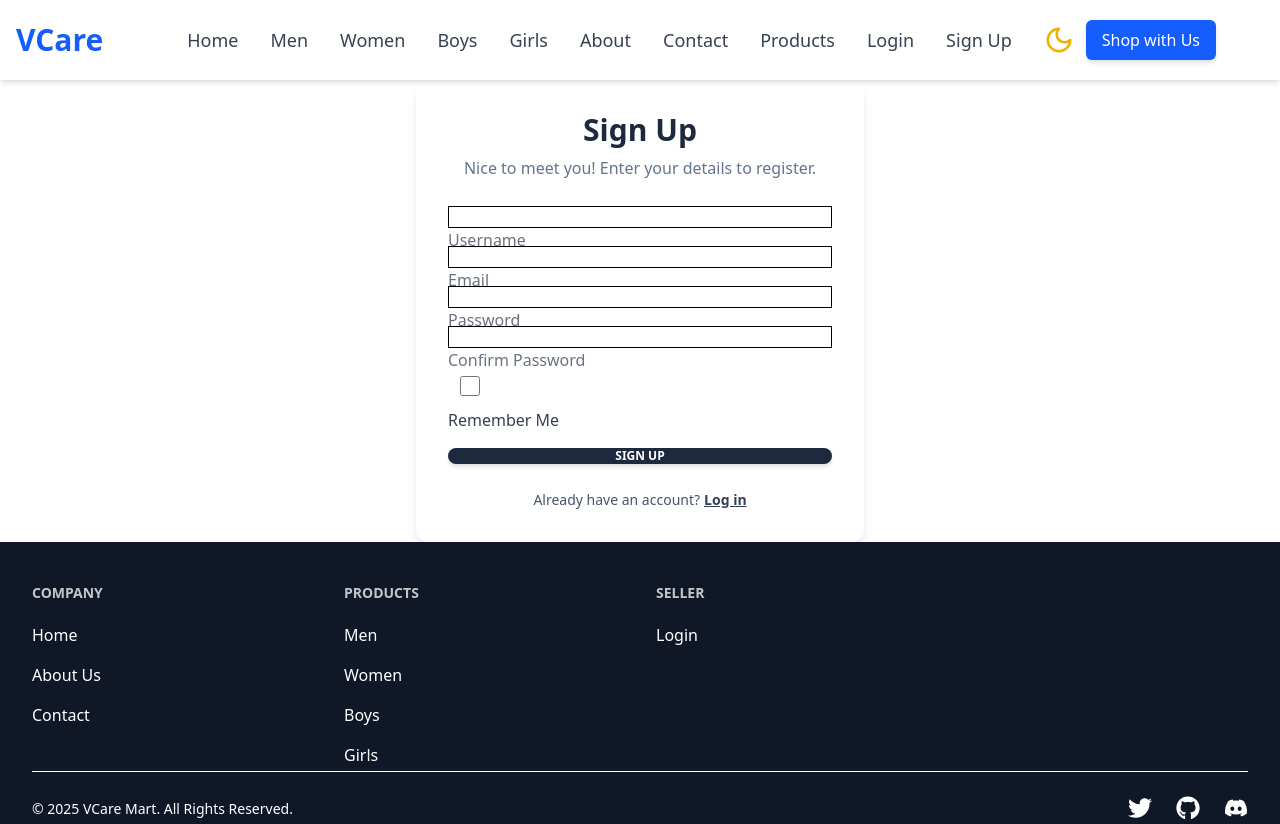
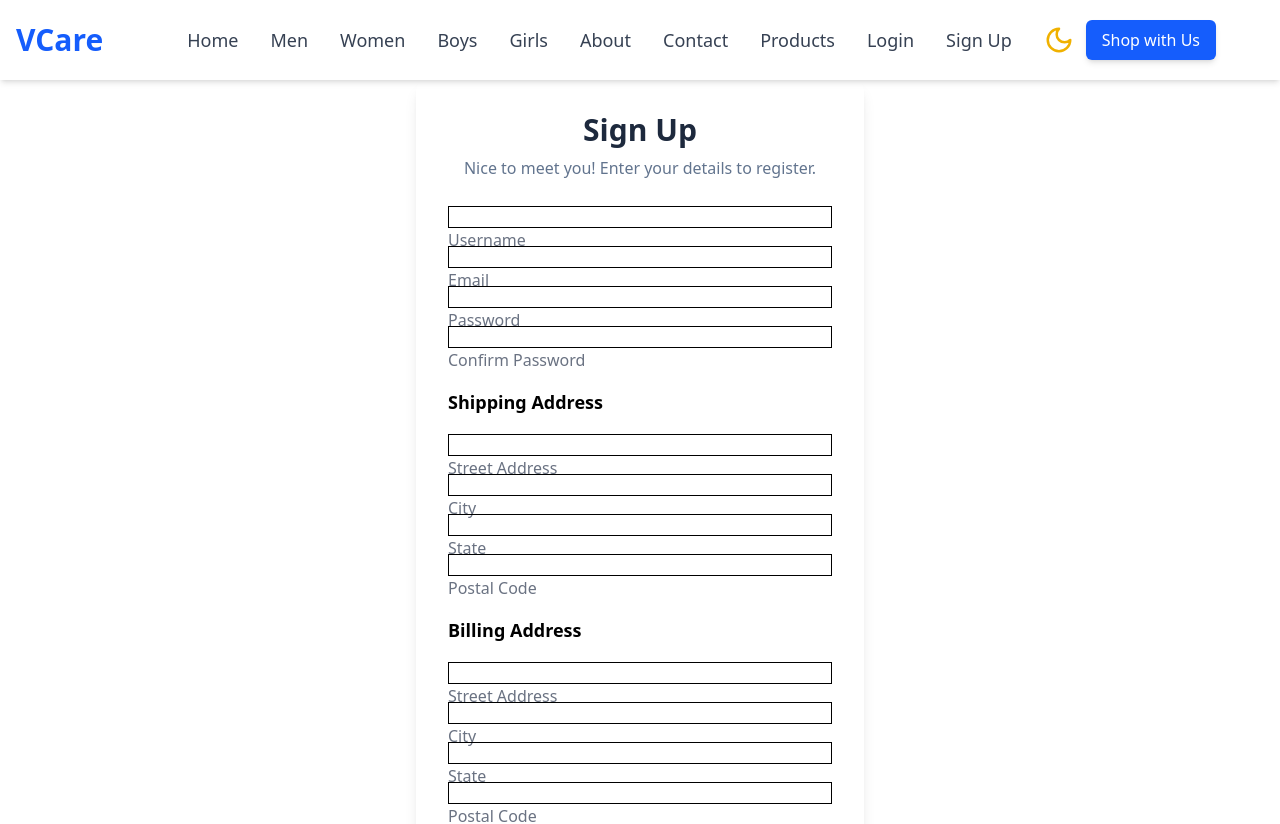
Before and after one commit to gowribalan123/VCareMart-frontend, a React (Vite) app: page /signup in a window 1280 px wide. Shown: the top 824 px of the page. Built offline with nearby package versions, Linux system fonts and the light colour scheme; no server answers.

Commit message:
minor modifications

```diff
--- a/src/pages/shared/SignUp.jsx
+++ b/src/pages/shared/SignUp.jsx
@@ -9,26 +9,25 @@ export const SignUp = () => {
     const navigate = useNavigate();
 
     const [loading, setLoading] = React.useState(false);
+
     const onSubmit = async (data) => {
         setLoading(true);
         try {
             const response = await axiosInstance({
                 method: "PUT",
-              url: "/user/login",
+                url: "/signup",
                 data: data,
             });
-         // console.log("response====", response);
             navigate("/user/profile");
         } catch (error) {
             console.log(error);
-          // Optionally handle error messages here
         } finally {
             setLoading(false);
         }
     };
 
     return (
-        <div className="relative flex flex-col rounded-xl  shadow-lg p-8 max-w-md mx-auto">
+        <div className="relative flex flex-col rounded-xl shadow-lg p-8 max-w-md mx-auto">
             <h4 className="block text-3xl font-bold text-slate-800 text-center mb-2">Sign Up</h4>
             <p className="text-slate-500 font-light text-center mb-6">
                 Nice to meet you! Enter your details to register.
@@ -65,6 +64,58 @@ export const SignUp = () => {
                         error={!!errors.confirmPassword}
                         helperText={errors.confirmPassword?.message}
                     />
+                    {/* Shipping Address Fields */}
+                    <h5 className="text-lg font-semibold mt-6">Shipping Address</h5>
+                    <Input
+                        label="Street Address"
+                        {...register("shippingAddress.street", { required: "Street address is required" })}
+                        error={!!errors.shippingAddress?.street}
+                        helperText={errors.shippingAddress?.street?.message}
+                    />
+                    <Input
+                        label="City"
+                        {...register("shippingAddress.city", { required: "City is required" })}
+                        error={!!errors.shippingAddress?.city}
+                        helperText={errors.shippingAddress?.city?.message}
+                    />
+                    <Input
+                        label="State"
+                        {...register("shippingAddress.state", { required: "State is required" })}
+                        error={!!errors.shippingAddress?.state}
+                        helperText={errors.shippingAddress?.state?.message}
+                    />
+                    <Input
+                        label="Postal Code"
+                        {...register("shippingAddress.postalCode", { required: "Postal code is required" })}
+                        error={!!errors.shippingAddress?.postalCode}
+                        helperText={errors.shippingAddress?.postalCode?.message}
+                    />
+                    {/* Billing Address Fields */}
+                    <h5 className="text-lg font-semibold mt-6">Billing Address</h5>
+                    <Input
+                        label="Street Address"
+                        {...register("billingAddress.street", { required: "Street address is required" })}
+                        error={!!errors.billingAddress?.street}
+                        helperText={errors.billingAddress?.street?.message}
+                    />
+                    <Input
+                        label="City"
+                        {...register("billingAddress.city", { required: "City is required" })}
+                        error={!!errors.billingAddress?.city}
+                        helperText={errors.billingAddress?.city?.message}
+                    />
+                    <Input
+                        label="State"
+                        {...register("billingAddress.state", { required: "State is required" })}
+                        error={!!errors.billingAddress?.state}
+                        helperText={errors.billingAddress?.state?.message}
+                    />
+                    <Input
+                        label="Postal Code"
+                        {...register("billingAddress.postalCode", { required: "Postal code is required" })}
+                        error={!!errors.billingAddress?.postalCode}
+                        helperText={errors.billingAddress?.postalCode?.message}
+                    />
                 </div>
                 <div className="flex items-center mt-4">
                     <Checkbox
@@ -77,7 +128,8 @@ export const SignUp = () => {
                 <Button
                     type="submit"
                     className={`mt-4 w-full ${loading ? 'bg-gray-400' : 'bg-slate-800 hover:bg-slate-700'} text-white`}
-    disabled={loading}>
+                    disabled={loading}
+                >
                     {loading ? 'Signing Up...' : 'Sign Up'}
                 </Button>
                 <p className="flex justify-center mt-6 text-sm text-slate-600">
```
Lines whose indentation alone changed are shown as unchanged.
